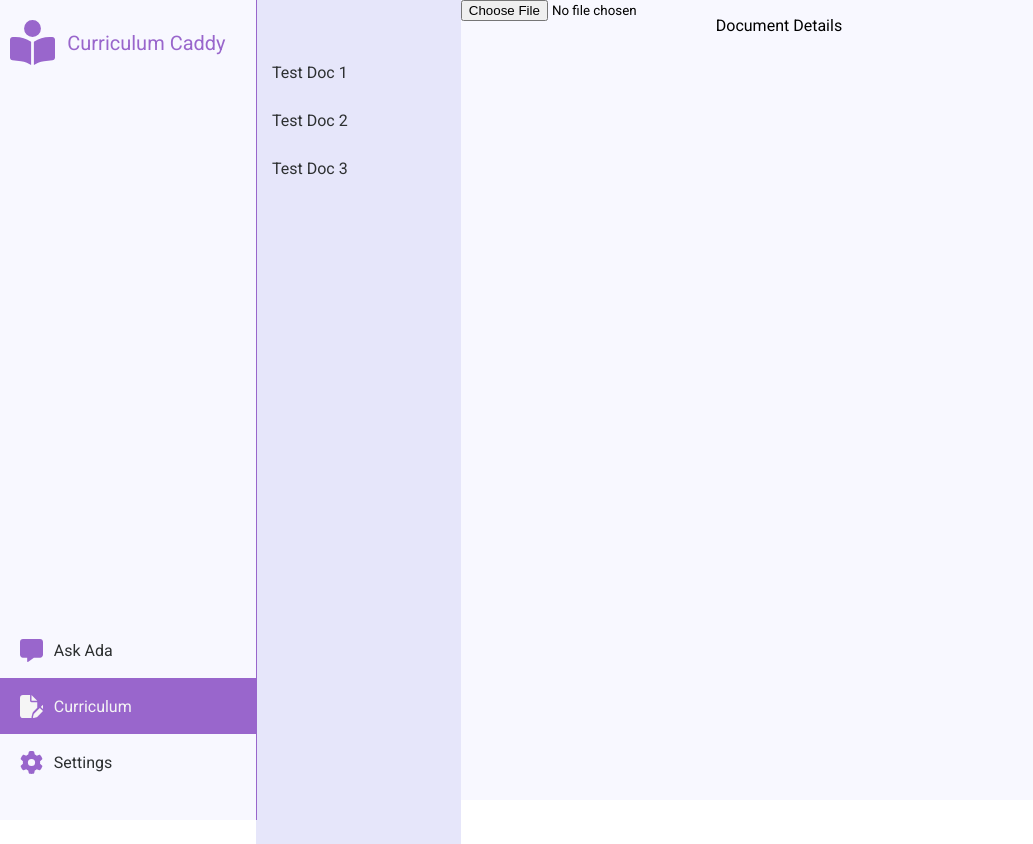
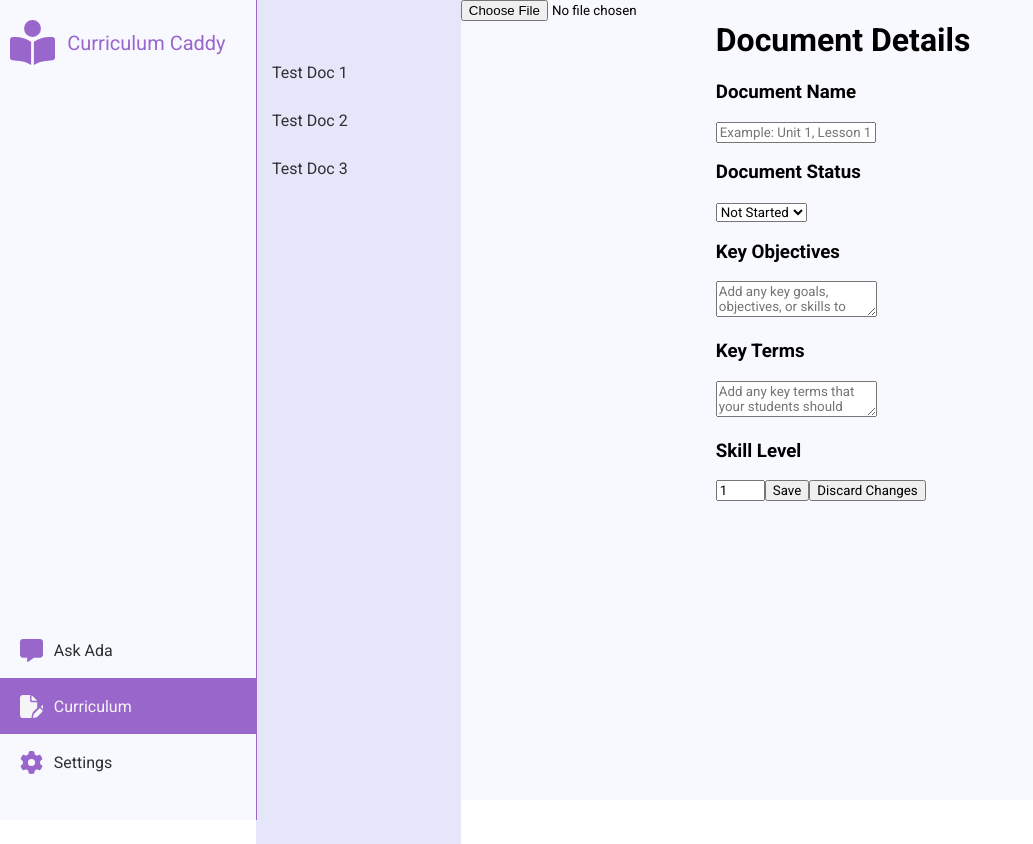
Before and after one commit to gabbirenee/curriculum-caddy, a React (Create React App) app: page /curriculum in a window 1280 px wide. Shown: the whole page, without its empty margins (0-1033 px from the left). Built offline with nearby package versions, Linux system fonts and the light colour scheme; no server answers.

Commit message:
Got document information displayed on the page

```diff
--- a/src/Components/App.js
+++ b/src/Components/App.js
@@ -20,7 +20,7 @@ function App () {
 
     // the curriculum info that the teacher has entered
     // const [curriculum, setCurriculum] = useState([]);
-    const [curriculum, setCurriculum] = useState([{'id': 1,'name': `Test Doc 1`,'status': `Not Started`,'objectives': 'asdf','key_terms': 'term1, term2', 'skill_level': '1','add_info': ''}, {'id': 2,'name': `Test Doc 2`,'status': `In Progress`,'objectives': 'lkjhj','key_terms': 'term3, term4', 'skill_level': '2','add_info': ''}, {'id': 3,'name': `Test Doc 3`,'status': `Completed`,'objectives': 'iouwuiwui','key_terms': 'term5, term6','skill_level': '3','add_info': ''}]);
+    const [curriculum, setCurriculum] = useState([{'id': 1,'name': `Test Doc 1`,'status': `not-started`,'objectives': 'asdf','key_terms': 'term1, term2', 'skill_level': '1','add_info': ''}, {'id': 2,'name': `Test Doc 2`,'status': `in-progress`,'objectives': 'lkjhj','key_terms': 'term3, term4', 'skill_level': '2','add_info': ''}, {'id': 3,'name': `Test Doc 3`,'status': `completed`,'objectives': 'iouwuiwui','key_terms': 'term5, term6','skill_level': '3','add_info': ''}]);
 
   return (
     <BrowserRouter>
--- a/src/Components/Curriculum.js
+++ b/src/Components/Curriculum.js
@@ -1,12 +1,19 @@
-import React, {useRef} from 'react';
+import React, {useRef, useState} from 'react';
 import CurriculumList from './CurriculumList.js';
 import DocumentDetails from './DocumentDetails.js';
 import { GoogleGenerativeAI } from "@google/generative-ai";
 import pdfToText from 'react-pdftotext';
 
 
-function Curriculum ({prog_lang, subject, grade_level, student_name, curriculum, setProgLang, setSubject, setGradeLevel, setStudentName, setCurriculum}) {
+function Curriculum ({subject, grade_level, curriculum, setCurriculum}) {
   const inputRef = useRef(null);
+
+  // track the current document - when the component loads it will be set to a default, blank value
+  // const [selected, setSelected] = useState([{'id': -1, 'name': '', 'status': 'not-started', 'objectives': '', 'key_terms': '', 'skill_level': 1, 'add_info': ''}]);
+  // Holds the selected element
+  const [selected, setSelected] = useState([]);
+  // Holds the selected elements data
+  const [selectedData, setSelectedData] = useState({'id': -1, 'name': '', 'status': 'not-started', 'objectives': '', 'key_terms': '', 'skill_level': 1, 'add_info': ''})
 
   // generative AI model that will be used
   const genAI = new GoogleGenerativeAI(process.env.REACT_APP_GEMINI_API);
@@ -30,28 +37,32 @@ function Curriculum ({prog_lang, subject, grade_level, student_name, curriculum,
     try {
       var text = await pdfToText(file)
 
-      var obj_prompt = `Make a list of the learning objectives or goals for these lessons on ${subject}. These lessons will be taught to ${grade_level} students. Do not include any information about what lesson it is coming from. If an objective for one lesson is the same as another lesson, do not include it twice. Condense the list if possible. Do not include any additional formatting on the text, just provide each objective on its own line. Here is the text: ${text}.`
+      var obj_prompt = `Make a list of the learning objectives or skills to learn for these lessons on ${subject}. These lessons will be taught to ${grade_level} students. Do not include any information about what lesson it is coming from. If an objective for one lesson is the same as another lesson, do not include it twice. Condense the list if possible. Do not include any additional formatting on the text, just provide each objective on its own line. Here is the text: ${text}.`
 
       var result = await model.generateContent(obj_prompt);
       var response = result.response;
       var obj = response.text();
+      // console.log(`Objectives:\n${obj}`);
 
-      var terms_prompt = `Make a list of the key ${subject} terms from these lessons that a a ${grade_level} student should know. Do not include any information about what lesson it is coming from. If the terms from one lesson are the same as another lesson, do not include it. Do not include any additional formatting on the text, just provide each term on its own line. Here is the text: ${text}.`;
+      var terms_prompt = `Make a list of the key ${subject} terms from these lessons that a ${grade_level} student should know. Do not include any information about what lesson it is coming from. If the terms from one lesson are the same as another lesson, do not include it. Do not include any additional formatting on the text, just provide each term on its own line. Here is the text: ${text}.`;
 
       result = await model.generateContent(terms_prompt);
       response = result.response;
       var terms = response.text();
+      // console.log(`Key Terms:\n${terms}`);
 
       var skill_prompt = `Rate this unit on how difficult it is for a ${grade_level} student to understand. Rate it on a scale from 1 to 10, 1 being easiest and 10 being hardest. Do not include any additional text in your response outside of the numerical rating. Do not include any new lines. Here is the unit text: ${text}.`;
 
       result = await model.generateContent(skill_prompt);
       response = result.response;
       var skill_level = response.text();
+      skill_level = parseInt(skill_level.replace(/(\r\n|\n|\r)/gm,""));
+      // console.log(`Skill Level:\n${skill_level}`);
 
       var new_document = {
         'id': Date.now(),
         'name': `Document ${curriculum.length + 1}`,
-        'status': `Not Started`,
+        'status': 'not-started',
         'objectives': obj,
         'key_terms': terms,
         'skill_level': skill_level,
@@ -71,11 +82,11 @@ function Curriculum ({prog_lang, subject, grade_level, student_name, curriculum,
 
   return (
     <div className="Curriculum">
-      <CurriculumList curriculum={curriculum}/>
+      <CurriculumList curriculum={curriculum} selected={selected} setSelected={setSelected} selectedData={selectedData} setSelectedData={setSelectedData} />
       <div className="file-upload-container">
         <input type="file" accept=".pdf" ref={inputRef} onChange={(e) => onFileLoad(e)} />
       </div>
-      <DocumentDetails prog_lang={prog_lang} subject={subject} grade_level={grade_level} student_name={student_name} curriculum={curriculum} setProgLang={setProgLang} setSubject={setSubject} setGradeLevel={setGradeLevel} setStudentName={setStudentName} setCurriculum={setCurriculum} />
+      <DocumentDetails curriculum={curriculum} setCurriculum={setCurriculum} selected={selected} setSelected={setSelected} selectedData={selectedData} setSelectedData={setSelectedData} />
     </div>
   );
 }
--- a/src/Components/CurriculumList.js
+++ b/src/Components/CurriculumList.js
@@ -1,20 +1,16 @@
-import React, {useState} from 'react';
+import React from 'react';
 
-function CurriculumList ({curriculum}) {
-  // track the current document
-  const [selected, setSelected] = useState([]);
-
+function CurriculumList ({curriculum, selected, setSelected, selectedData, setSelectedData}) {
   const handleSelect = (e) => {
-    if (!selected.includes(e.target)) {
-      if (selected[0]) {
-        selected[0].classList.remove('selected');
+    // get the data for the curriculum item selected
+    var newData = curriculum.find(item => parseInt(item.id) === parseInt(e.target.dataset.key));
+    if (!selected.includes(e.target)) { // if the already selected item is not being clicked again
+      if (selected[0]) {  // if there is already an item in the selected list
+        selected[0].classList.remove('selected'); // update the element styling
       }
-      setSelected([e.target]);
-      e.target.classList.add('selected');
-    }
-    else {
-      setSelected([]);
-      selected[0].classList.remove('selected');
+      setSelected([e.target]);  // set the selected to be the targeted element
+      setSelectedData(newData); // set the selected data to be the curriculum data that was selected
+      e.target.classList.add('selected'); // update the element styling
     }
   }
 
--- a/src/Components/DocumentDetails.js
+++ b/src/Components/DocumentDetails.js
@@ -1,9 +1,60 @@
-import React from 'react';
+import React, {useState, useEffect} from 'react';
 
-function DocumentDetails ({prog_lang, subject, grade_level, student_name, curriculum, setProgLang, setSubject, setGradeLevel, setStudentName, setCurriculum}) {
+function DocumentDetails ({curriculum, setCurriculum, selected, setSelected, selectedData, setSelectedData}) {
+  const [docName, setDocName] = useState(selectedData.name);
+  const [docStatus, setDocStatus] = useState(selectedData.status);
+  const [keyObj, setKeyObj] = useState(selectedData.objectives);
+  const [keyTerms, setKeyTerms] = useState(selectedData.key_terms);
+  const [skill, setSkill] = useState(selectedData.skill_level);
+
+  useEffect( () => {
+    setDocName(selectedData.name);
+    setDocStatus(selectedData.status)
+    setKeyObj(selectedData.objectives);
+    setKeyTerms(selectedData.key_terms);
+    setSkill(selectedData.skill_level);
+  }, [selectedData]);
+
   return (
     <div className="DocumentDetails">
-      <p>Document Details</p>
+      <h1>Document Details</h1>
+      <div className="current-doc-details">
+        <h3>Document Name</h3>
+        <input
+          value={docName}
+          onChange={(e)=> setDocName(e.target.value)}
+          placeholder="Example: Unit 1, Lesson 1"
+        />
+        <h3>Document Status</h3>
+        <select value={docStatus} onChange={(e)=> setDocStatus(e.target.value)}>
+          <option value="not-started">Not Started</option>
+          <option value="in-progress">In Progress</option>
+          <option value="completed">Completed</option>
+        </select>
+        <h3>Key Objectives</h3>
+        <textarea
+          value={keyObj}
+          onChange={(e)=> setKeyObj(e.target.value)}
+          placeholder="Add any key goals, objectives, or skills to learn."
+        />
+        <h3>Key Terms</h3>
+        <textarea
+          value={keyTerms}
+          onChange={(e)=> setKeyTerms(e.target.value)}
+          placeholder="Add any key terms that your students should understand for this lesson."
+        />
+        <h3>Skill Level</h3>
+        <input
+          type="number"
+          value={skill}
+          onChange={(e)=> setSkill(e.target.value)}
+          min="1"
+          max="10"
+          step="1"
+        />
+        <button className="save-doc-changes">Save</button>
+        <button className="discard-doc-changes">Discard Changes</button>
+      </div>
     </div>
   );
 }
--- a/src/Components/MainContent.js
+++ b/src/Components/MainContent.js
@@ -16,7 +16,7 @@ function MainContent ({prog_lang, subject, grade_level, student_name, curriculum
             <Route
               exact
               path="/curriculum"
-              element={<Curriculum prog_lang={prog_lang} subject={subject} grade_level={grade_level} student_name={student_name} curriculum={curriculum} setProgLang={setProgLang} setSubject={setSubject} setGradeLevel={setGradeLevel} setStudentName={setStudentName} setCurriculum={setCurriculum} />}
+              element={<Curriculum subject={subject} grade_level={grade_level} curriculum={curriculum} setCurriculum={setCurriculum} />}
             />
             <Route path="/"
               element={<ChatWindow prog_lang={prog_lang} subject={subject} grade_level={grade_level} student_name={student_name} />}
```
Also changed, not shown: src/Components/ChatWindow.js (+1 -1 lines).
